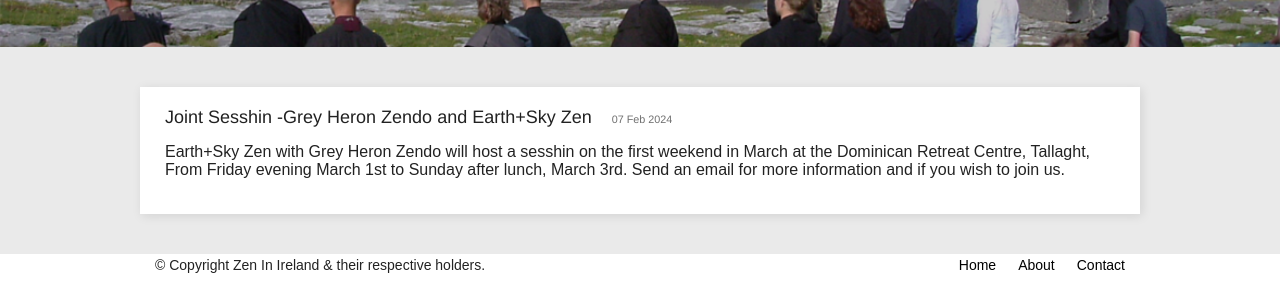
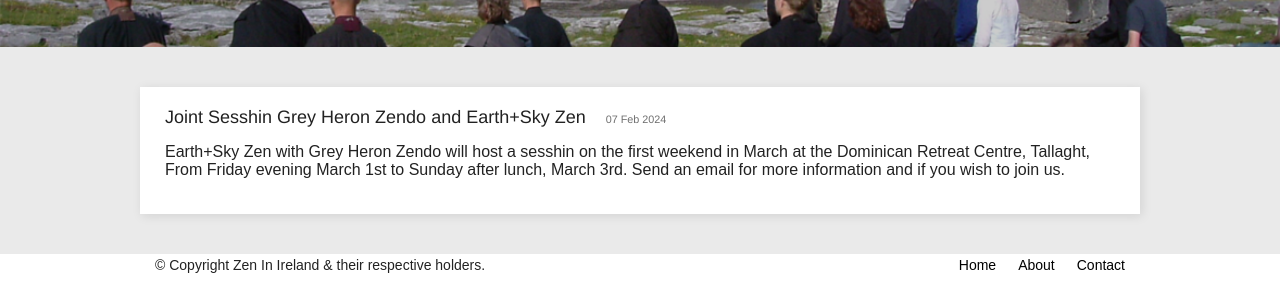
Before and after one commit to zen-ireland/zenireland.github.io, a Jekyll site: the page built from _posts/2024-02-07-joint-sesshin-grey-heron-zendo-and-earthsky-zen.md, in a window 1280 px wide. Shown: the part 128-428 px from the top of the page. Built offline with Jekyll 4.4.1, drawn with Linux system fonts in a browser that asks for light colours.

Commit message:
TinaCMS content update

```diff
--- a/_posts/2024-02-07-joint-sesshin-grey-heron-zendo-and-earthsky-zen.md
+++ b/_posts/2024-02-07-joint-sesshin-grey-heron-zendo-and-earthsky-zen.md
@@ -1,5 +1,5 @@
 ---
-title: Joint Sesshin -Grey Heron Zendo and Earth+Sky Zen
+title: Joint Sesshin Grey Heron Zendo and Earth+Sky Zen
 date: 2024-02-07T00:00:00.000Z
 categories:
   - dublin
```
